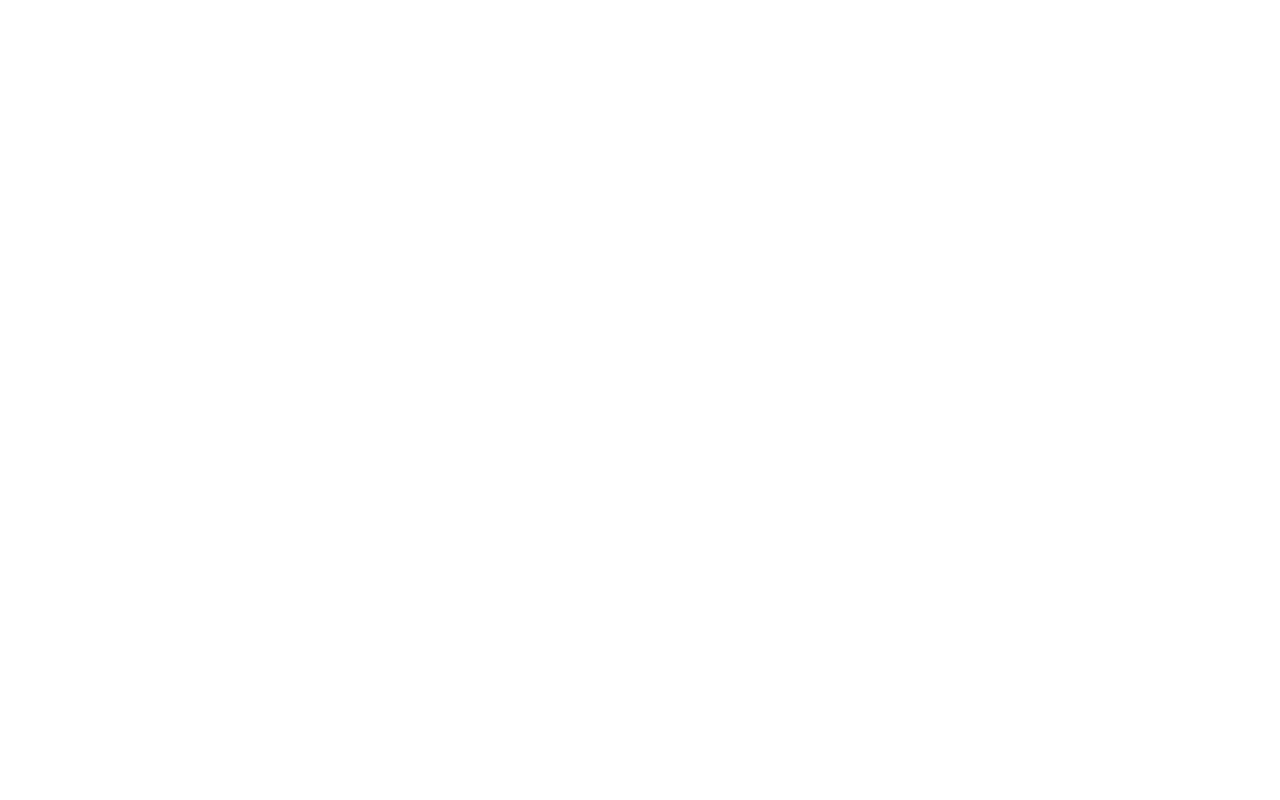
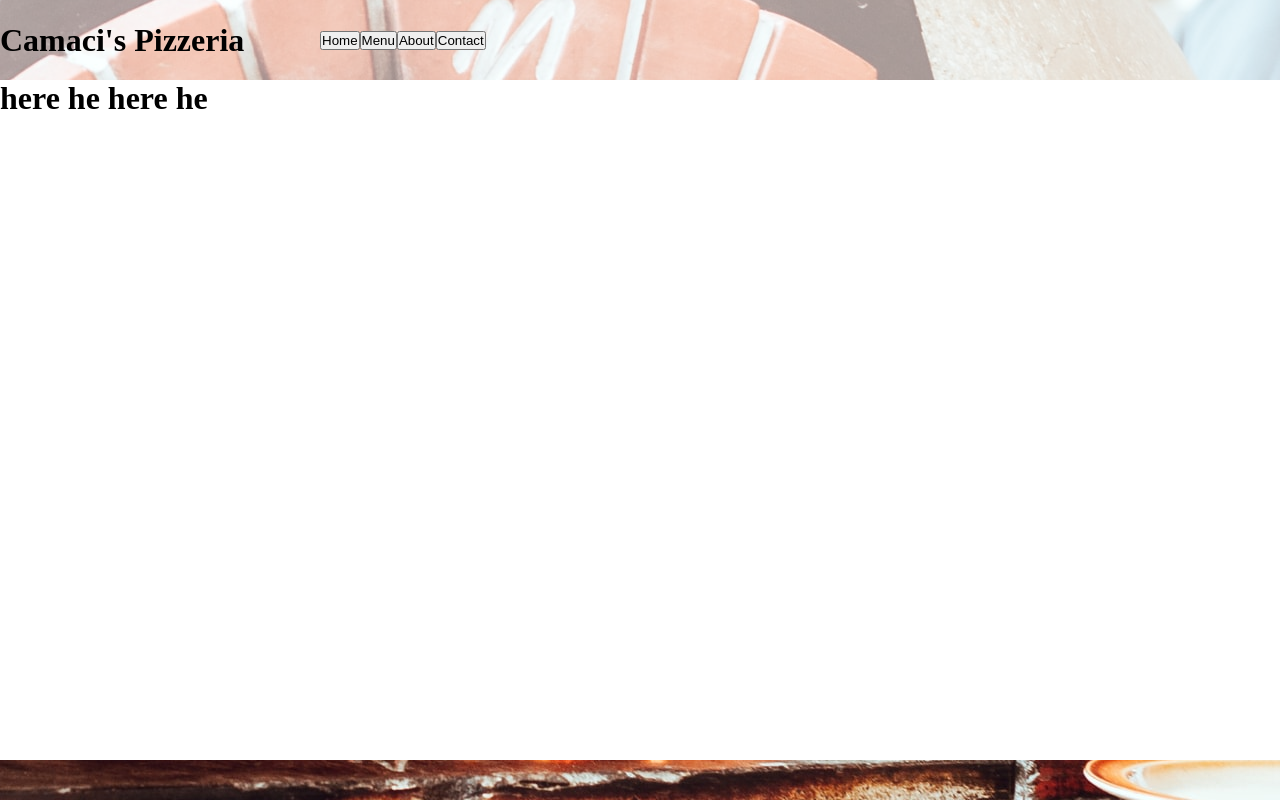
Before and after one commit to gcamaci/Arancini, a website built with webpack: page dist/index.html in a window 1280 px wide. Built offline with nearby package versions, Linux system fonts and the light colour scheme.

Commit message:
rendered page, adding carosel on home.js

```diff
--- a/package.json
+++ b/package.json
@@ -20,6 +20,7 @@
   "homepage": "https://github.com/gcamaci/Arancini#readme",
   "devDependencies": {
     "css-loader": "^6.7.1",
+    "html-webpack-plugin": "^5.5.0",
     "style-loader": "^3.3.1",
     "webpack": "^5.73.0",
     "webpack-cli": "^4.10.0",
--- a/src/index.js
+++ b/src/index.js
@@ -1,6 +1,5 @@
 import './style.css';
-function hello(){
-    console.log("hello");
-}
+import Background from './images/background.png';
+import render from './modules/render';
 
-hello()
+render();
--- /dev/null
+++ b/src/modules/home.js
@@ -0,0 +1,24 @@
+const makeSlider = () => {
+
+    const slideContainer = document.createElement('div');
+    slideContainer.classList.add('carousel-container');
+
+
+}
+
+
+
+
+
+
+
+const loadHome = () => {
+    const main = document.querySelector('main');
+    main.classList.add('home-page');
+    const someDiv = document.createElement('h1');
+    someDiv.innerText = 'here he here he'
+    main.appendChild(someDiv);
+
+}
+
+export default loadHome
--- /dev/null
+++ b/src/modules/render.js
@@ -0,0 +1,85 @@
+import loadHome from "./home";
+
+function createHeader(){
+    const header = document.createElement('header');
+    header.appendChild(getTitle())
+    header.appendChild(createNav())
+    return header
+
+};
+function getTitle (){
+    const title = document.createElement('h1');
+    title.classList.add('title');
+    title.textContent = "Camaci's Pizzeria";
+    return title
+}
+function createNav(){
+    const nav = document.createElement('nav');
+
+
+    let btnArray = [];
+
+    const home = document.createElement('button');
+    home.classList.add('nav-btn');
+    home.type = 'button';
+    home.innerText = 'Home';
+    home.name = 'home'
+    btnArray.push(home);
+
+    const menu = document.createElement('button');
+    menu.classList.add('nav-btn');
+    menu.type = 'button';
+    menu.name = 'menu';
+    menu.innerText = 'Menu';
+    btnArray.push(menu);
+
+    const about = document.createElement('button');
+    about.classList.add('nav-btn');
+    about.type = 'button';
+    about.name = 'about';
+    about.innerText = 'About';
+    btnArray.push(about);
+
+    const contact = document.createElement('button');
+    contact.classList.add('nav-btn');
+    contact.type = 'button';
+    contact.name = 'contact';
+    contact.innerText = 'Contact';
+    btnArray.push(contact);
+
+    btnArray.forEach((btn) => {
+        btn.dataset.page = btn.name;
+        nav.appendChild(btn);
+        btn.addEventListener('click',()=>{
+           mainFinder(btn.dataset.page)
+        });
+    });
+
+    return nav;
+}
+
+
+
+function render(){
+    const main = document.createElement('main');
+    const footer = document.createElement('footer');
+    document.body.appendChild(createHeader());
+    document.body.appendChild(main);
+    document.body.appendChild(footer);
+    loadHome()
+}
+
+
+function mainFinder(data){
+    const main = document.querySelector('main')
+    main.innerHTML = '';
+    if(data === 'home'){
+        loadHome();
+    }
+    else{
+        main.classList.remove('home-page')
+
+    }
+
+}
+export default render;
--- a/src/style.css
+++ b/src/style.css
@@ -0,0 +1,31 @@
+*{
+    padding: 0;
+    margin: 0;
+}
+
+body{
+    background:url('./images/background.png');
+    /*might need to switch to background-attachment: scroll;*/
+    background-attachment: fixed;
+    background-position: center;
+    background-repeat: no-repeat;
+    height: 100vh;
+}
+
+header{
+    width: 100vw;
+    height: 10vh;
+    background-color: rgba(255, 255, 255, .5);
+    display: grid;
+    grid-template-columns: 1fr 2fr 1fr;
+    align-items: center;
+
+
+}
+main{
+    height: 85vh;
+}
+
+.home-page{
+    background-color: white;
+}
--- a/webpack.config.js
+++ b/webpack.config.js
@@ -1,11 +1,17 @@
 const path = require('path');
-
+const HtmlWebpackPlugin = require('html-webpack-plugin');
 module.exports = {
   mode: 'development',
   entry: './src/index.js',
+  plugins: [
+    new HtmlWebpackPlugin({
+      title: 'Camaci Pizzeria',
+    }),
+  ],
   output: {
     filename: 'main.js',
     path: path.resolve(__dirname, 'dist'),
+    clean: true,
   },
   devtool: 'inline-source-map',
   devServer: {
```
Also changed, not shown: dist/23dd1b284e0ed1c6c379.png (added), dist/index.html, dist/main.js, src/images/background.png (added), src/modules/menu.js (added), 3 other files.
